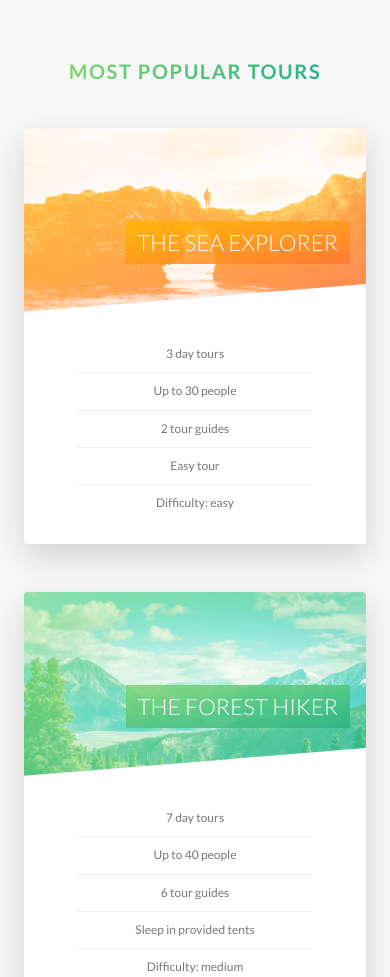
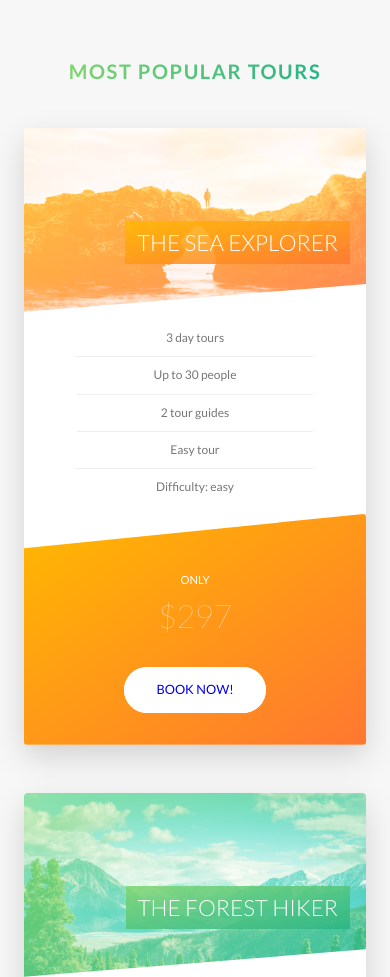
Before and after one commit to ZacharyPataky/advanced-css-and-sass-course, a website: page natours/index.html in a window 390 px wide. Shown: the part 2381-3358 px from the top of the page. Drawn offline with Linux system fonts and the light colour scheme.

Commit message:
Added media queries for Tours, Stories, and Booking sections

```diff
--- a/natours/sass/components/_card.scss
+++ b/natours/sass/components/_card.scss
@@ -153,4 +153,50 @@
         font-size: 6rem;
         font-weight: 100;
     }
+
+    @include respond(tab-port) {
+        // FUNCTIONALITY
+        background-color: $color-white;
+        border-radius: 3px;
+        box-shadow: 0 1.5rem 4rem rgba($color-black, 0.15);
+        height: auto;
+
+        &__side {
+            box-shadow: none;
+            height: auto;
+            position: relative;
+
+            &--back {
+                clip-path: polygon(0 15%, 100% 0, 100% 100%, 0 100%);
+                transform: rotate(0);
+            }
+        }
+
+        &:hover &__side--front {
+            height: 23rem;
+            transform: rotateY(0);
+        }
+
+        &__details {
+            padding: 1rem 3rem;
+        }
+
+        // FRONT-SIDE STYLING
+        &__cta {
+            left: 0;
+            padding: 7rem 4rem 4rem 4rem;
+            position: relative;
+            top: 0;
+            transform: translate(0);
+            width: 100%;
+        }
+
+        &__price-box {
+            margin-bottom: 3rem;
+        }
+
+        &__price-value {
+            font-size: 4rem;
+        }
+    }
 }
--- a/natours/sass/components/_form.scss
+++ b/natours/sass/components/_form.scss
@@ -15,6 +15,10 @@
         padding: 1.5rem 2rem;
         transition: all 0.3s;
         width: 90%;
+
+        @include respond(tab-port) {
+            width: 100%;
+        }
 
         &:focus {
             border-bottom: 3px solid $color-primary;
@@ -48,7 +52,12 @@
 
     &__radio-group {
         display: inline-block;
-        width: 40%
+        width: 40%;
+
+        @include respond(tab-port) {
+            margin-bottom: 2rem;
+            width: 100%;
+        }
     }
 
     &__radio-input {
--- a/natours/sass/components/_story.scss
+++ b/natours/sass/components/_story.scss
@@ -10,6 +10,16 @@
     transform: skewX(-12deg);
     width: 75%;
 
+    @include respond(tab-port) {
+        padding: 4rem;
+        padding-left: 7rem;
+        width: 100%;
+    }
+
+    @include respond(phone) {
+        transform: skewX(0);
+    }
+
     &__shape {
         content: '';
         clip-path: circle(50% at 50% 50%);
@@ -20,6 +30,10 @@
         -webkit-shape-outside: circle(50% at 50% 50%);
         transform: translateX(-3rem) skewX(12deg);
         width: 15rem;
+
+        @include respond(phone) {
+            transform: translateX(-3rem) skewX(0);
+        }
     }
 
     &__img {
@@ -45,6 +59,10 @@
 
     &__text {
         transform: skewX(12deg);
+
+        @include respond(phone) {
+            transform: skewX(0);
+        }
     }
 
     &:hover &__caption {
--- a/natours/sass/pages/_home.scss
+++ b/natours/sass/pages/_home.scss
@@ -66,10 +66,33 @@
     background-size: 100%;
     border-radius: 3px;
     box-shadow: 0 1.5rem 4rem rgba($color-black, 0.2);
-    height: 50rem;
+
+    @include respond(tab-land) {
+        background-image: linear-gradient(105deg,
+                rgba($color-white, 0.9) 0%,
+                rgba($color-white, 0.9) 65%,
+                transparent 65%),
+            url(../img/nat-10.jpg);
+        background-size: cover;
+    }
+
+    @include respond(tab-port) {
+        background-image: linear-gradient(to right,
+                rgba($color-white, 0.9) 0%,
+                rgba($color-white, 0.9) 100%),
+            url(../img/nat-10.jpg);
+    }
 
     &__form {
         padding: 6rem;
         width: 50%;
+
+        @include respond(tab-land) {
+            width: 65%;
+        }
+
+        @include respond(tab-port) {
+            width: 100%;
+        }
     }
 }
```
Also changed, not shown: natours/css/style.css.
